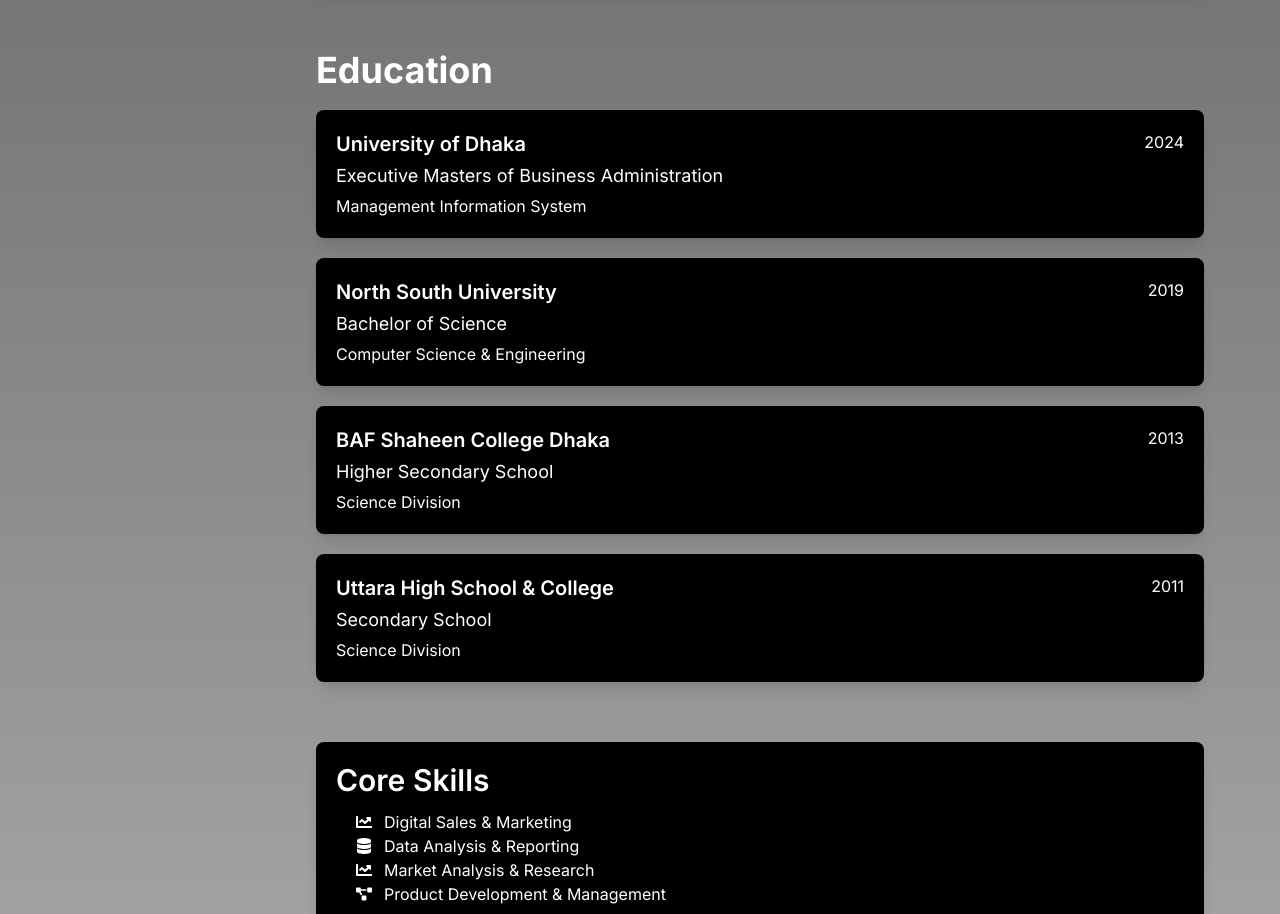
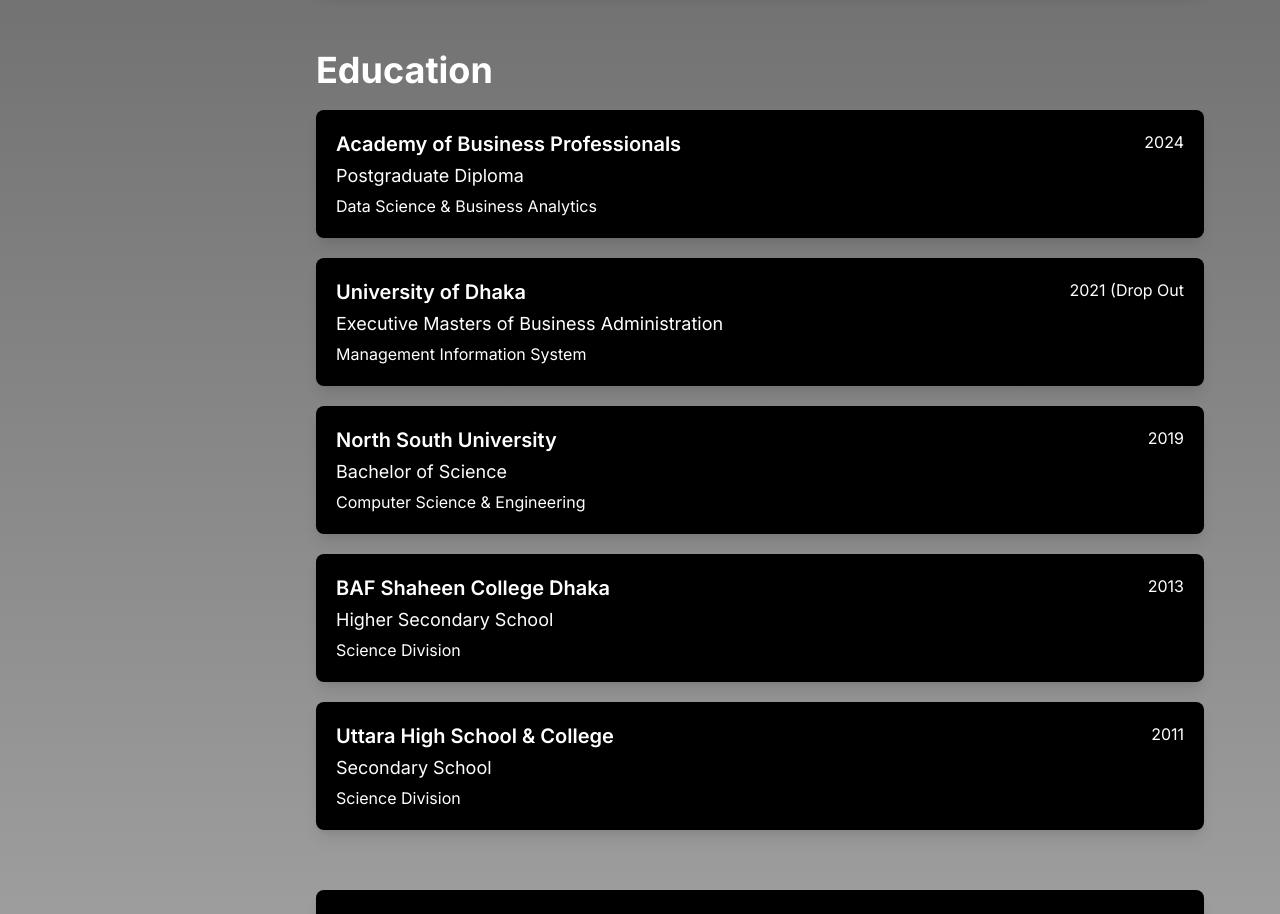
Before and after one commit to saajiidi/example-app-nextjs, a Next.js app: page / in a window 1280 px wide. Shown: the part 2060-2974 px from the top of the page. Built offline with nearby package versions, Linux system fonts and the light colour scheme.

Commit message:
Update Education.tsx

```diff
--- a/src/app/components/Education.tsx
+++ b/src/app/components/Education.tsx
@@ -2,11 +2,22 @@
 
 const Education = () => {
   const educations = [
+
+    {
+      degree: "Postgraduate Diploma",
+      field: "Data Science & Business Analytics",
+      institution: "Academy of Business Professionals",
+      year: "2024",
+      institutionLink: "https://abpbd.org/",
+      fieldLink: "https://abpbd.org/pgddsba/",
+    },
+
+
     {
       degree: "Executive Masters of Business Administration",
       field: "Management Information System",
       institution: "University of Dhaka",
-      year: "2024",
+      year: "2021 (Drop Out",
       institutionLink: "https://www.du.ac.bd",
       fieldLink: "http://www.mis.du.ac.bd",
     },
```
